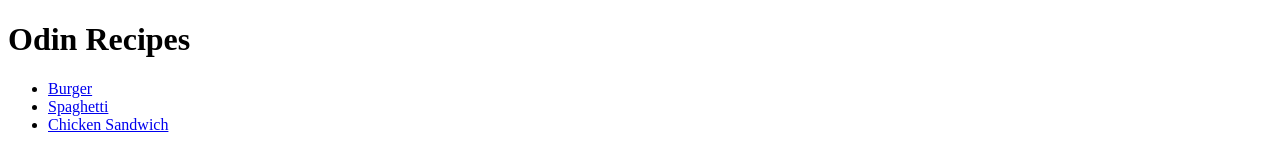
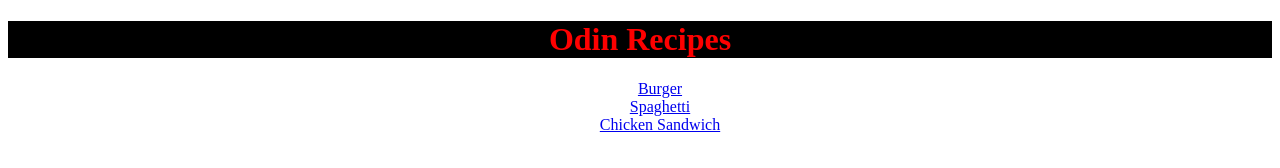
Before and after one commit to tbutler1403/odin-recipes, a plain HTML site: page index.html in a window 1280 px wide. Drawn offline with Linux system fonts and the light colour scheme.

Commit message:
Added css to the homepage

```diff
--- a/index.html
+++ b/index.html
@@ -3,10 +3,11 @@
 <head>
     <meta charset="UTF-8">
     <title>Document</title>
+    <link rel="stylesheet" href="style.css">
 </head>
 <body>
-    <h1>Odin Recipes</h1>
-    <ul>
+    <h1 class="header">Odin Recipes</h1>
+    <ul class="list">
         <li><a href="recipes/burger.html">Burger</a></li>
         <li><a href="recipes/spaghetti.html">Spaghetti</a></li>
         <li><a href="recipes/chicken-sandwich.html">Chicken Sandwich</a></li>
--- /dev/null
+++ b/style.css
@@ -0,0 +1,10 @@
+.header {
+    background-color: black;
+    color: red;
+    text-align: center;
+}
+
+.list {
+    color: white;
+    text-align: center;
+}
```
